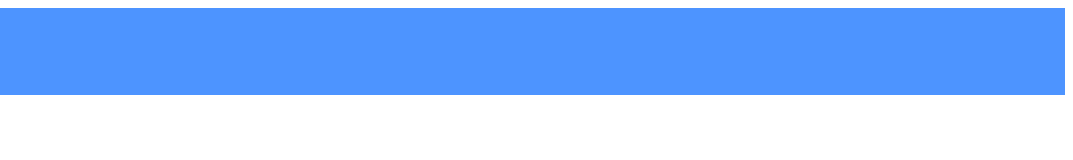
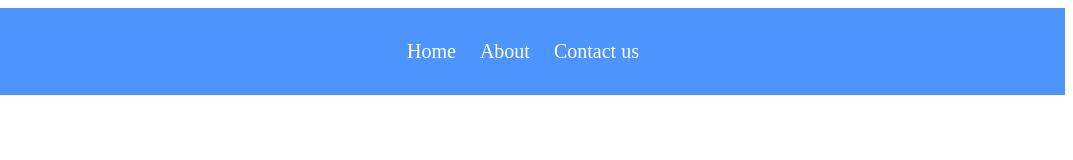
Before and after one commit to ShivaniEkshinge/icp-10-css-navbar, a plain HTML site: page index.html in a window 1280 px wide. Shown: the full height of the page, 207-1280 px from the left. Drawn offline with Linux system fonts and the light colour scheme; files whose address does not match are found by name.

Commit message:
menu created

```diff
--- a/index.html
+++ b/index.html
@@ -21,6 +21,18 @@
         .temple-logo{
             height: 40px;
         }
+        .menu{
+            margin-left: 400px;
+        }
+        .menu-item{
+            color: #fff;
+            text-decoration: none;
+            font-size: 20px;
+            margin: 0 10px;
+        }
+        .menu-item:hover{
+            background-color: #3366ff;
+        }
     </style>
 </head>
 <body>
@@ -29,6 +41,11 @@
                 <img src="c:\Users\HP\Downloads\temple.png" class="temple-logo" alt="temple">
                  <h2>Temple World</h2>
         </div>
+        <div class="menu">
+            <a href="#" class="menu-item">Home</a>
+            <a href="#"  class="menu-item">About</a>
+            <a href="#"  class="menu-item">Contact us</a>
+        </div>
          </div>
 </body>
 </html>
```
